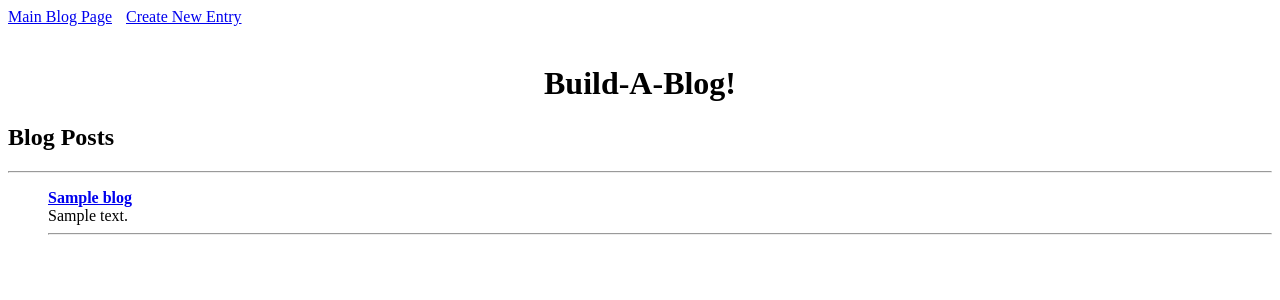
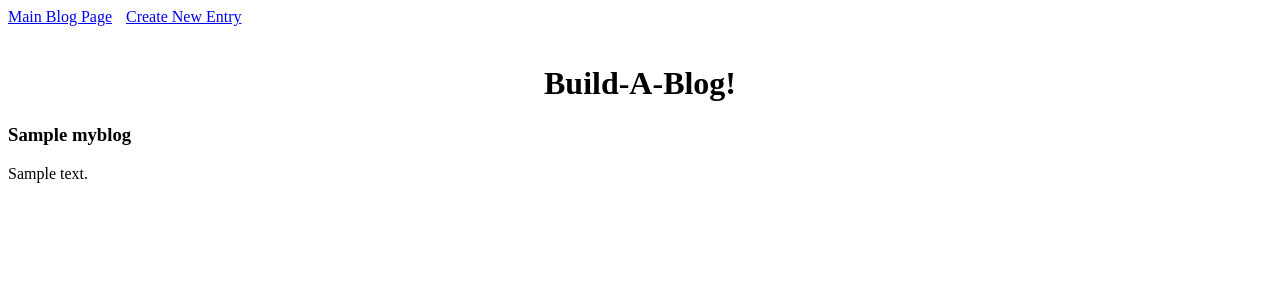
Before and after one commit to Lej0009/blogz, a Flask app: template templates/blogs.html in a window 1280 px wide. Shown: the top 300 px of the page. Run offline with Flask 2, Linux system fonts and the light colour scheme; the template is opened without the code that fills it: most values are stand-ins (such as "Sample title", 1, 10 or a date in 2020); data that the repository does not hold is empty.

Commit message:
fix error with viewing individual posts when clicked

```diff
--- a/main.py
+++ b/main.py
@@ -25,13 +25,9 @@ def index():
 
     blog_id = str(request.args.get('id'))
     blogs = Blog.query.all()
+    myblog = Blog.query.get(blog_id)
 
-
-    if not blog_id:
-        return render_template('blogs.html',title="Build-A-Blog!", blogs=blogs)
-    else:
-        myblog = Blog.query.get(blog_id)
-        return render_template('blogs.html', blogs=blogs, myblog=myblog)
+    return render_template('blogs.html', blogs=blogs, myblog=myblog)
 
 
 @app.route('/newblog', methods=['POST', 'GET'])
--- a/templates/blogs.html
+++ b/templates/blogs.html
@@ -4,7 +4,7 @@
 
 <h1 style="text-align: center;">Build-A-Blog!</h1>
 
-
+{% if not myblog %}
 <h2>Blog Posts</h2>
 
 <hr /> {% if blogs|length == 0 %}
@@ -13,11 +13,13 @@
 <ul style="list-style: none;">
 
     {% for blog in blogs %}
+
     <li><strong><a href='./?id={{blog.id}}'>{{blog.name}}</a></strong>
 
         <br>{{blog.body}}
     </li>
     <hr /> {% endfor %}
-</ul>
-
-{% endblock %}
+</ul>{% endif %} {% if myblog %}
+<h3>{{myblog.name}}</h3>
+<p>{{myblog.body}}</p>
+{% endif %} {% endblock %}
```
